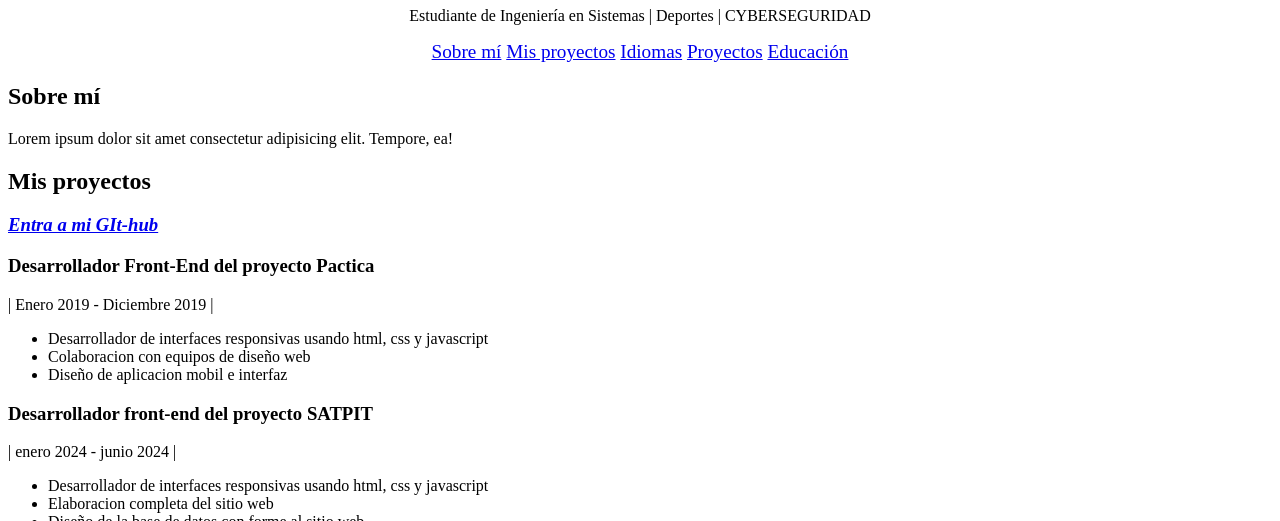
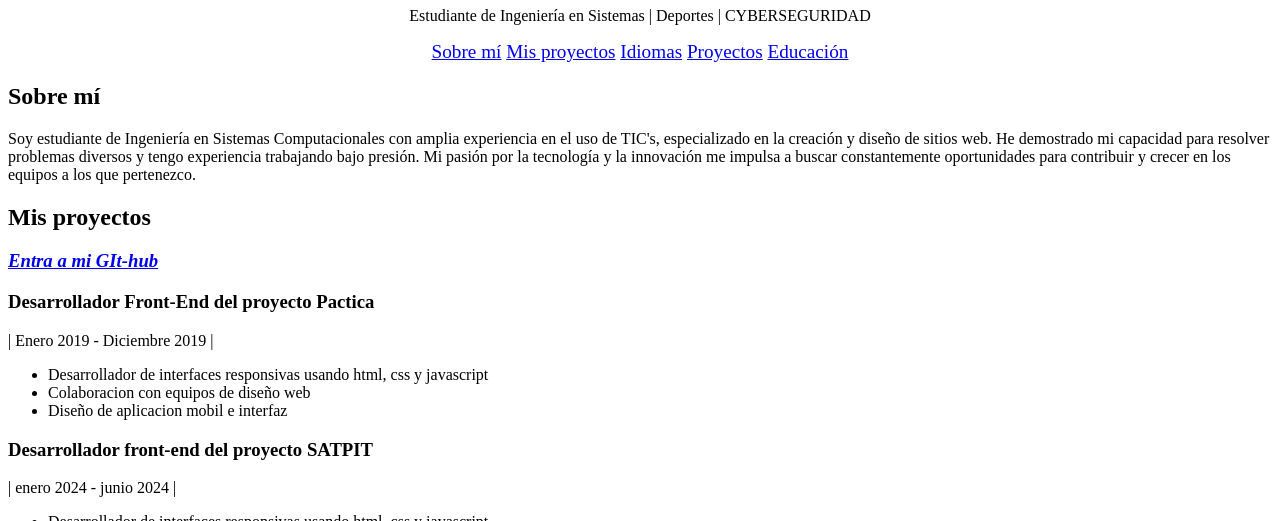
Before and after one commit to Fak3M3/Portafolio_PROYECT, a plain HTML site: page index.html in a window 1280 px wide. Shown: the part 579-1100 px from the top of the page. Drawn offline with Linux system fonts and the light colour scheme.

Commit message:
añadi un readme y cambie mi index

```diff
--- a/index.html
+++ b/index.html
@@ -23,7 +23,7 @@
         <section id="sobre-mi">
             <!--titulo de la sección sobre mua-->
             <h2>Sobre mí</h2>
-            <p>Lorem ipsum dolor sit amet consectetur adipisicing elit. Tempore, ea!</p>
+            <p>Soy estudiante de Ingeniería en Sistemas Computacionales con amplia experiencia en el uso de TIC's, especializado en la creación y diseño de sitios web. He demostrado mi capacidad para resolver problemas diversos y tengo experiencia trabajando bajo presión. Mi pasión por la tecnología y la innovación me impulsa a buscar constantemente oportunidades para contribuir y crecer en los equipos a los que pertenezco.</p>
         </section>
         <section id="experiencia">
             <!--titulo de la sección experiencia-->
```
Also changed, not shown: 1 other file.
